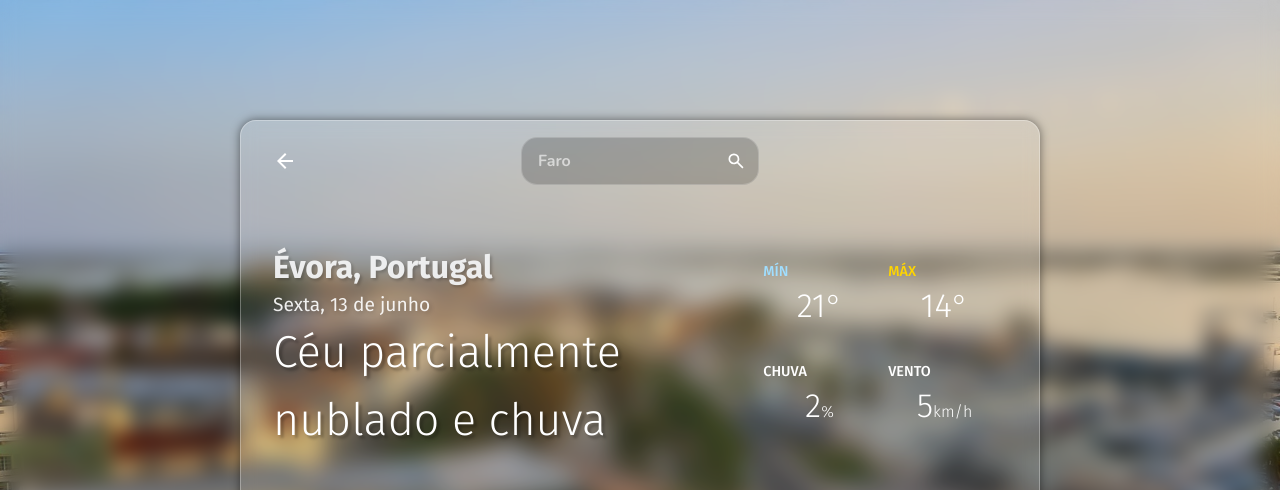
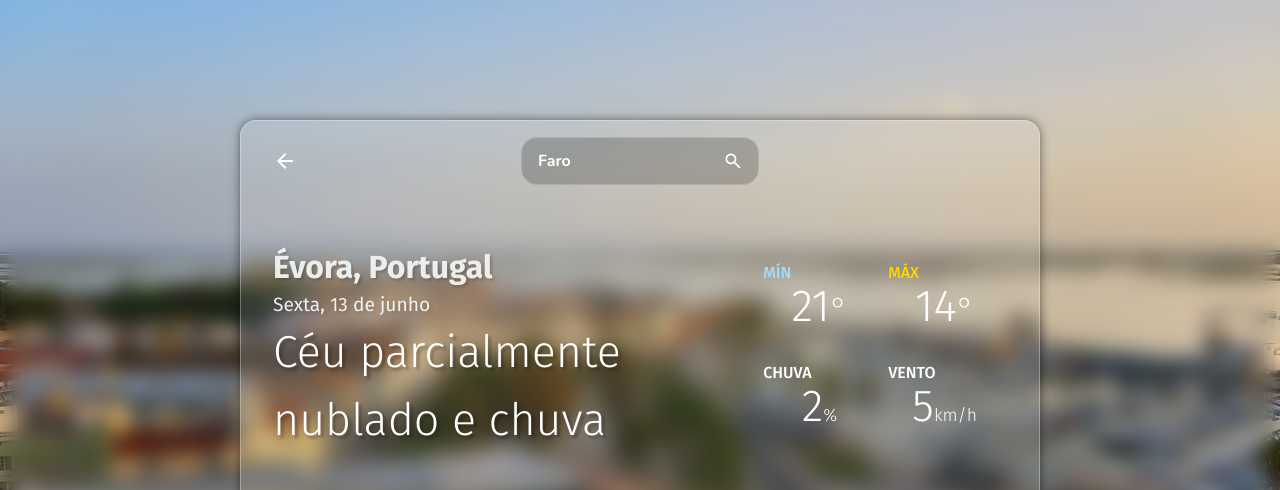
Before and after one commit to joaquimlcbfranco/weather-app-ipma, a Next.js app: page /data in a window 1280 px wide. Shown: the top 490 px of the page. Built offline with nearby package versions, Linux system fonts and the light colour scheme; no server answers.

Commit message:
style: Add transition for input box shadow

```diff
--- a/src/app/data/data.module.css
+++ b/src/app/data/data.module.css
@@ -64,22 +64,21 @@
 	font-weight: bold;
 	border-radius: 1em;
 	position: relative;
-	transition: color 0.35s ease-in-out, box-shadow 0.2s ease-in-out;
+	transition: color 0.35s ease-in-out, box-shadow 0.1s ease-in-out;
 }
 
 .weatherForm input:hover,
 .weatherForm input:focus {
+	box-shadow: 0 0 10px rgba(252, 213, 97, 0.7);
+}
+
+.weatherForm input:not(:placeholder-shown) {
 	color: rgba(255, 255, 255, 1);
-	box-shadow: 0 0 10px rgba(252, 213, 97, 0.7);
 }
 
 .weatherForm input::placeholder {
 	color: rgba(255, 255, 255, 0.6);
 	transition: color 0.35s ease-in-out;
-}
-
-.weatherForm input:hover::placeholder {
-	color: rgba(255, 255, 255, 1);
 }
 
 .weatherForm .submitForm {
@@ -90,7 +89,7 @@
 }
 
 .submitForm svg {
-	margin-right: 0.3em;
+	margin-right: 0.5em;
 	transition: fill 0.35s ease-in-out, scale 0.35s ease-in-out;
 	cursor: pointer;
 }
@@ -152,7 +151,7 @@
 
 .rightData p {
 	color: white;
-	font-size: 2.1rem;
+	font-size: 2.8rem;
 	font-weight: 300;
 	font-family: "Fira Sans", "Nunito", sans-serif, system-ui;
 }
@@ -171,7 +170,7 @@
 	top: 0;
 	left: 0;
 	font-weight: 500;
-	font-size: 0.9rem;
+	font-size: 1rem;
 }
 
 .square > p > .minTemp {
@@ -183,12 +182,12 @@
 }
 
 .square > p > .measurement {
-	font-size: 1rem;
+	font-size: 1.1rem;
 	font-weight: 300;
 }
 
 .square > p > .degrees {
-	font-size: 2rem;
+	font-size: 2.1rem;
 	font-weight: 200;
 }
 
```
